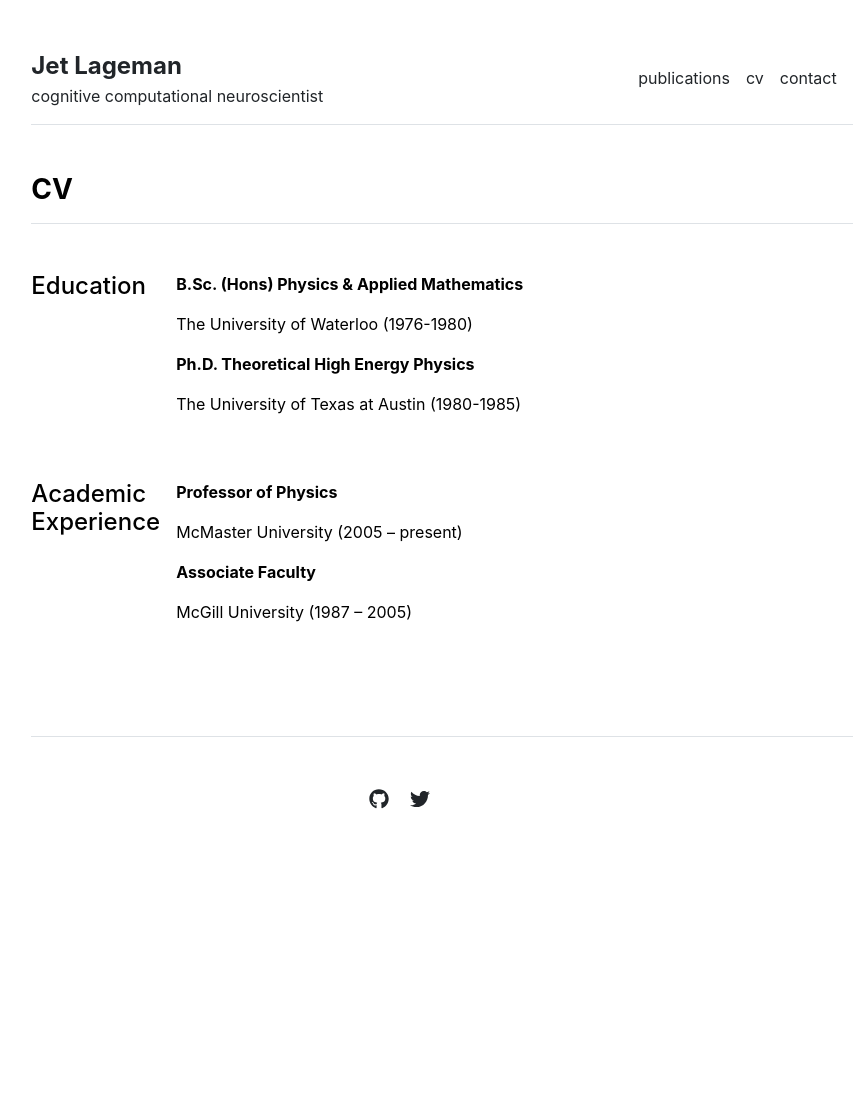
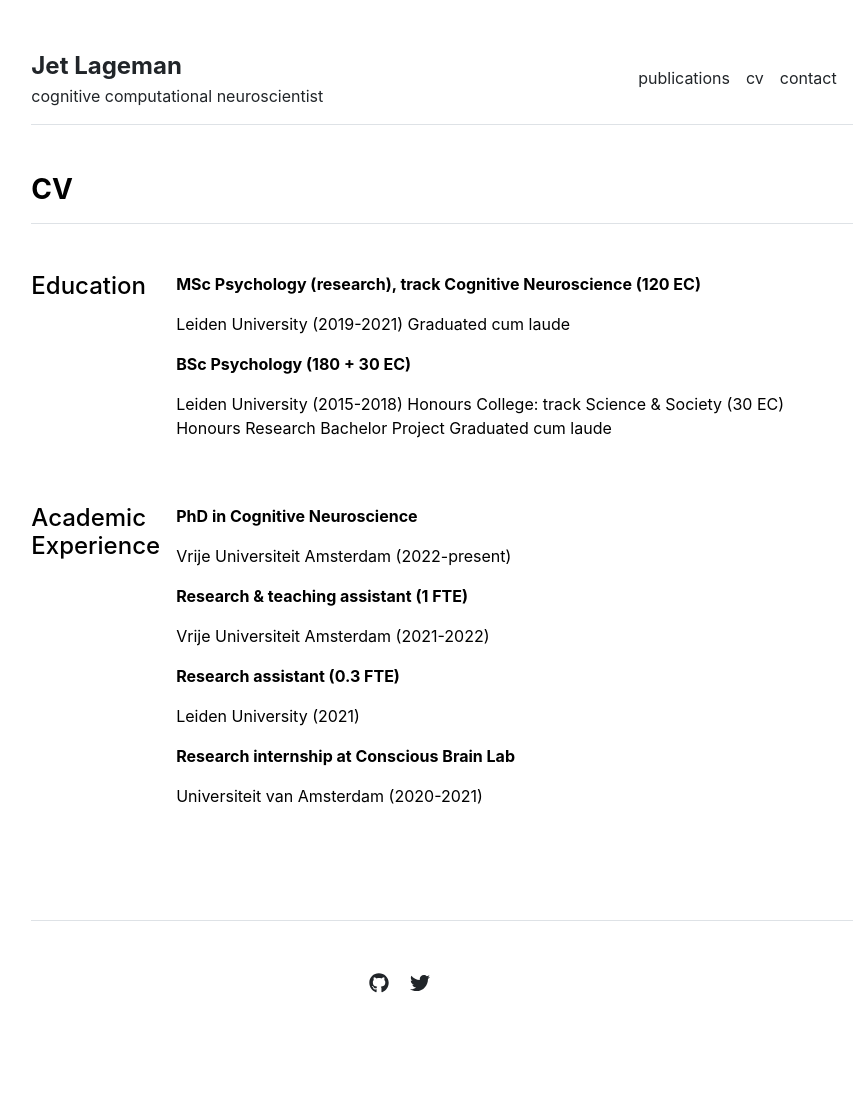
Before and after one commit to jlageman/jlageman.github.io, a Jekyll site: the page built from cv.md, in a window 1280 px wide. Shown: the whole page, without its empty margins (198-1066 px from the left). Built offline with Jekyll 4.4.1, drawn with Linux system fonts in a browser that asks for light colours; before the commit the page ends 911 px from its top, so only the background shows below that.

Commit message:
update cv

```diff
--- a/_data/cv/academic-experience.yml
+++ b/_data/cv/academic-experience.yml
@@ -1,5 +1,11 @@
-- title: 'Professor of Physics'
-  description: 'McMaster University (2005 – present)'
+- title: 'PhD in Cognitive Neuroscience'
+  description: 'Vrije Universiteit Amsterdam (2022-present)'
 
-- title: 'Associate Faculty'
-  description: 'McGill University (1987 – 2005)'
+- title: 'Research & teaching assistant (1 FTE)'
+  description: 'Vrije Universiteit Amsterdam (2021-2022)'
+
+- title: 'Research assistant (0.3 FTE)'
+  description: 'Leiden University (2021)'
+
+- title: 'Research internship at Conscious Brain Lab'
+  description: 'Universiteit van Amsterdam (2020-2021)'
--- a/_data/cv/education.yml
+++ b/_data/cv/education.yml
@@ -1,5 +1,11 @@
-- title: 'B.Sc. (Hons) Physics & Applied Mathematics'
-  description: 'The University of Waterloo (1976-1980)'
+- title: 'MSc Psychology (research), track Cognitive Neuroscience (120 EC)'
+  description: |
+    Leiden University (2019-2021)
+    Graduated cum laude
 
-- title: 'Ph.D. Theoretical High Energy Physics'
-  description: 'The University of Texas at Austin (1980-1985)'
+- title: 'BSc Psychology (180 + 30 EC)'
+  description: |
+    Leiden University (2015-2018)
+    Honours College: track Science & Society (30 EC)
+    Honours Research Bachelor Project
+    Graduated cum laude
```
